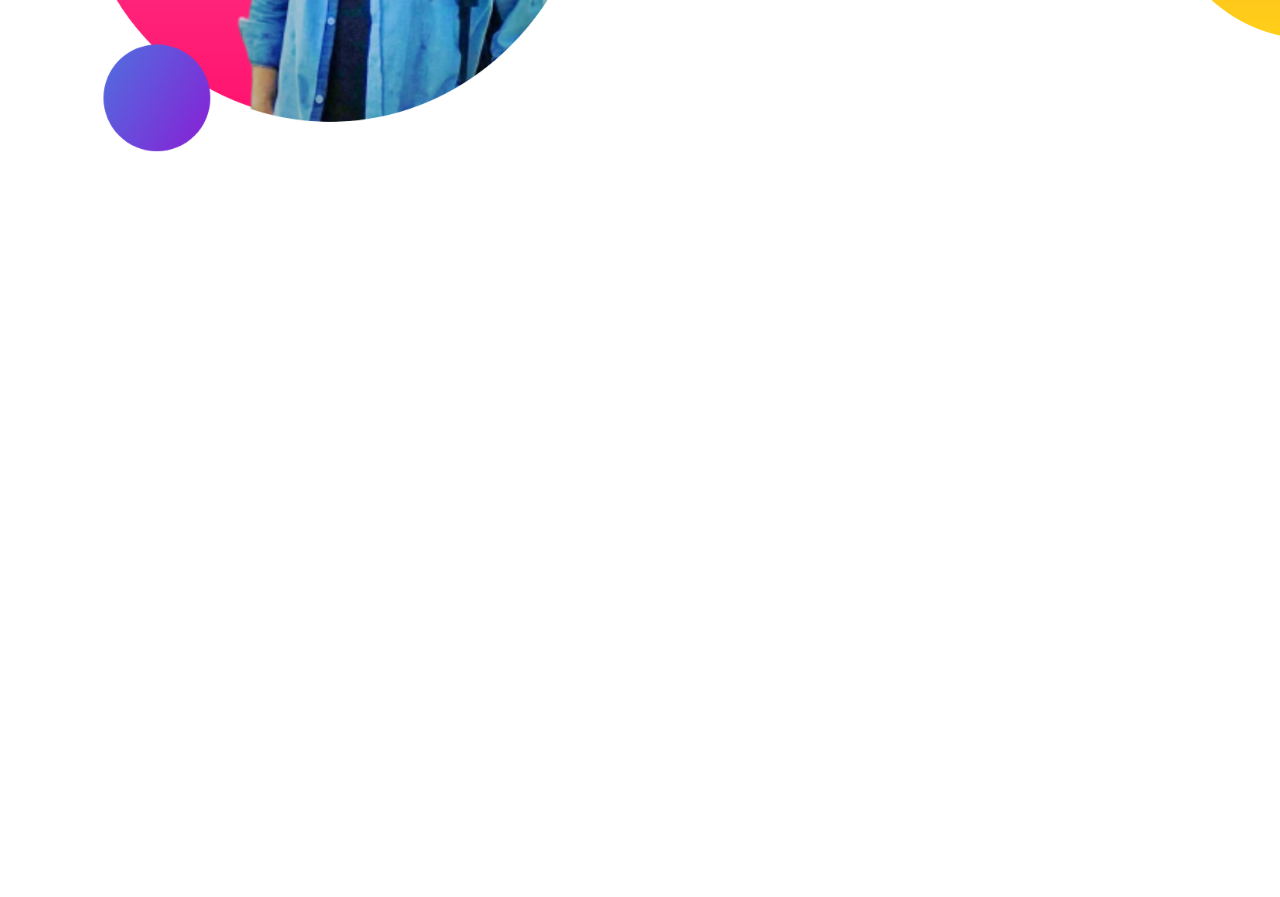
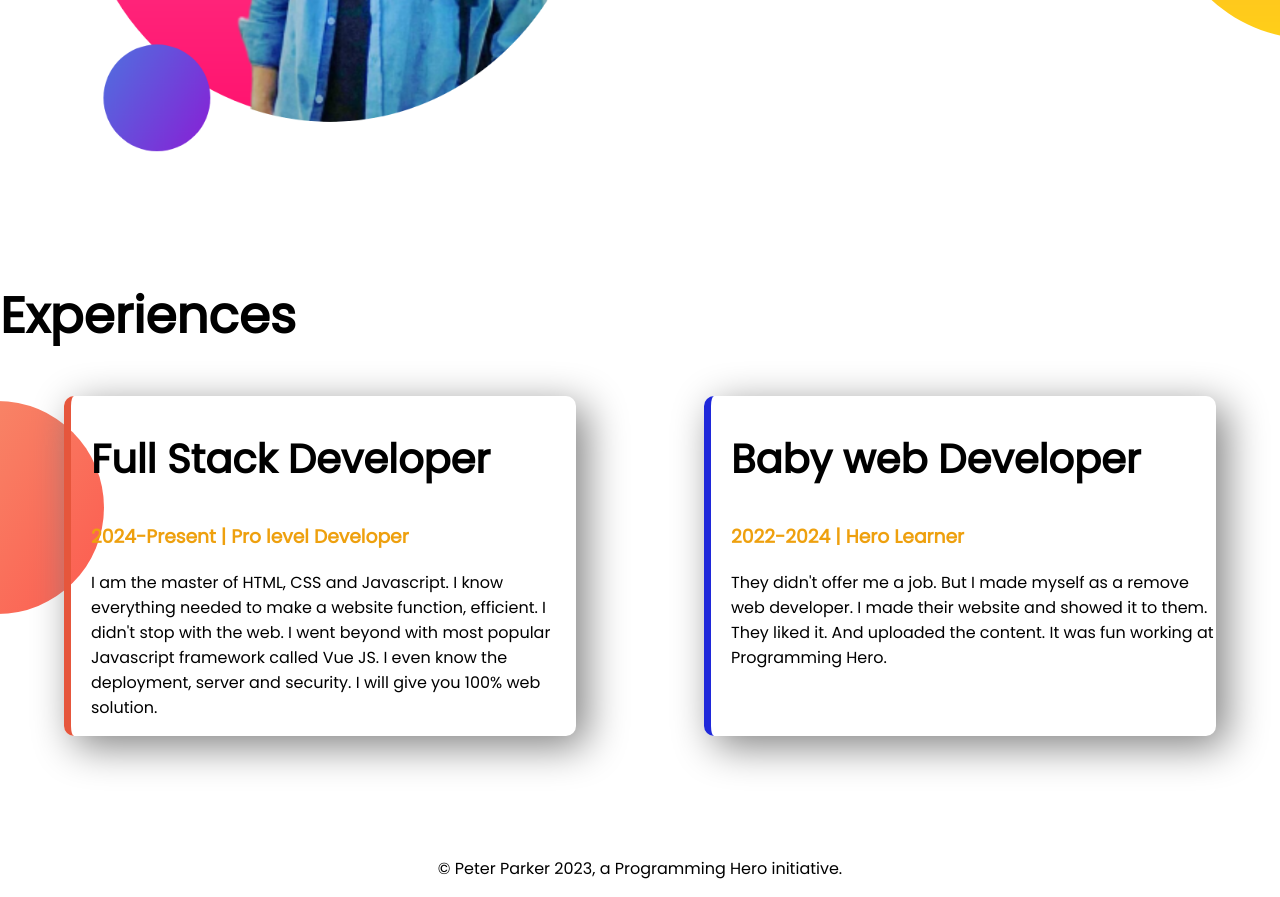
Before and after one commit to mahmud75/developer-portfolio, a plain HTML site: page index.html in a window 1280 px wide. Shown: the part 1055-1952 px from the top of the page. Before the commit the page ends 1334 px from the top, so only its background shows below. Drawn offline with Linux system fonts and the light colour scheme; a web font is replaced by a local one.

Commit message:
added experience-area and footer

```diff
--- a/index.html
+++ b/index.html
@@ -11,7 +11,7 @@
     <link rel="stylesheet" href="style.css">
 </head>
 <body>
-    <section class="top-banner">
+    <section class="top-banner flexible-container">
         <div class="half-width">
             <h1>Welcome to</h1>
             <h1><span class="orange-color">Sultan Mahmud's</span> Portfolio</h1>
@@ -26,7 +26,7 @@
             <img src="images/sultan1.png" alt="">
         </div>
     </section>
-    <section class="dream-big">
+    <section class="dream-big flexible-container">
         <div class="half-width">
             <img src="images/sultan2.png" alt="">
         </div>
@@ -38,5 +38,24 @@
             <a class="link-button" target="_blanks" href="#">DOWNLOAD RESUME</a>
         </div>
     </section>
+    <section class="experience-area">
+        <h1>Experiences</h1>
+        <div class="flexible-container">
+            <div id="full-stack-developer" class="experience-item">
+                <h2>Full Stack Developer</h2>
+                <h3 class="orange-color">2024-Present | Pro level Developer</h3>
+                <p>I am the master of HTML, CSS and Javascript. I know everything needed to make a website function, efficient. I didn't stop with the web. I went beyond with most popular Javascript framework called Vue JS. I even know the deployment, server and security. I will give you 100% web solution.</p>
+            </div>
+            <div id="baby-web-developer" class="experience-item">
+                <h2>Baby web Developer</h2>
+
+                <h3 class="orange-color">2022-2024 | Hero Learner</h3>
+                <p>They didn't offer me a job. But I made myself as a remove web developer. I made their website and showed it to them. They liked it. And uploaded the content. It was fun working at Programming Hero.</p>
+            </div>
+        </div>
+    </section>
 </body>
+<footer>
+    <p>© Peter Parker 2023, a Programming Hero initiative.</p>
+</footer>
 </html>
--- a/style.css
+++ b/style.css
@@ -5,10 +5,13 @@ body{
 h1{
     font-size: 50px;
 }
+h2{
+    font-size: 40px;
+}
 .orange-color{
     color: rgb(238, 160, 14);
 }
-section{
+.flexible-container{
     display: flex;
     margin-bottom: 120px;
 }
@@ -36,3 +39,25 @@ section{
     background-repeat: no-repeat;
     background-position: right;
 }
+.experience-item{
+    width: 40%;
+    box-shadow: 10px 10px 40px gray;
+    border-radius: 10px;
+    margin-left: 5%;
+    margin-right: 5%;
+    padding-left: 20px;
+}
+.experience-area{
+    background-image: url(images/exp-bg.png);
+    background-repeat: no-repeat;
+    background-position: left;
+}
+#full-stack-developer{
+    border-left: 7px solid #e6563c;
+}
+#baby-web-developer{
+    border-left: 7px solid #1f28da;
+}
+footer p{
+    text-align: center;
+}
```
